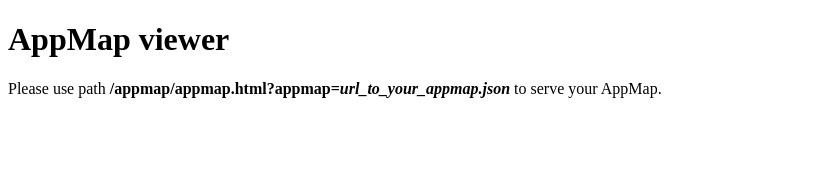
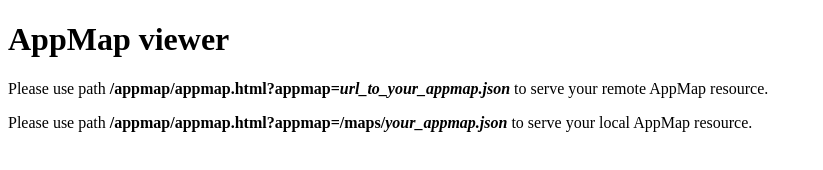
Before and after one commit to vondacho/appmap-viewer, a plain HTML site: page src/index.html in a window 1280 px wide. Shown: the whole page, without its empty margins (0-823 px from the left). Drawn offline with Linux system fonts and the light colour scheme.

Commit message:
Refined documentation

```diff
--- a/src/index.html
+++ b/src/index.html
@@ -5,6 +5,7 @@
 </head>
 <body>
 <h1>AppMap viewer</h1>
-<p>Please use path <b>/appmap/appmap.html?appmap=<i>url_to_your_appmap.json</i></b> to serve your AppMap.</p>
+<p>Please use path <b>/appmap/appmap.html?appmap=<i>url_to_your_appmap.json</i></b> to serve your remote AppMap resource.</p>
+<p>Please use path <b>/appmap/appmap.html?appmap=/maps/<i>your_appmap.json</i></b> to serve your local AppMap resource.</p>
 </body>
 </html>
```
Also changed, not shown: .github/workflows/publish.yml, README.md.
